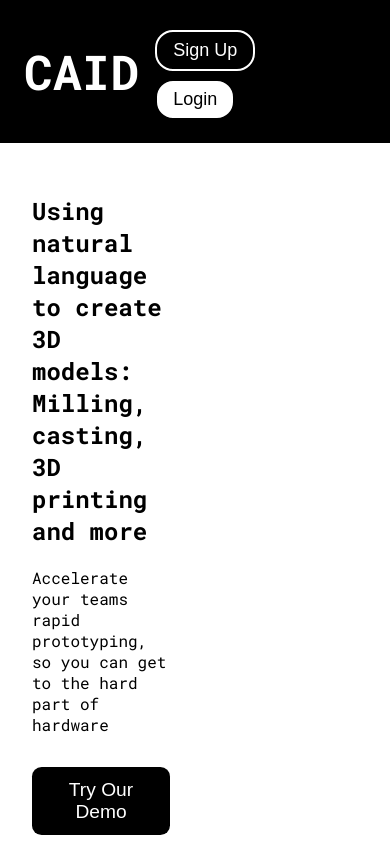
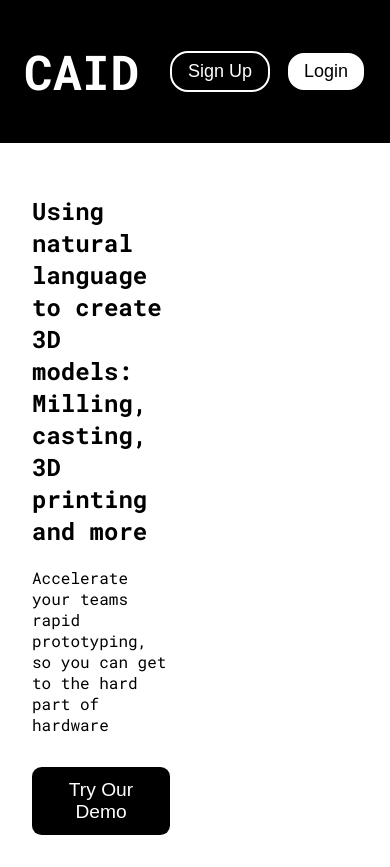
Before and after one commit to areddy2022/caid, a plain HTML site: page index.html in a window 390 px wide. Drawn offline with Linux system fonts and the light colour scheme; some packages are replaced by stand-ins of ours; a script that the page names is missing.

Commit message:
Fix sign up and login display on mobile devices

```diff
--- a/index.html
+++ b/index.html
@@ -14,7 +14,7 @@
     <header>
         <nav>
             <h1>CAID</h1>
-            <div>
+            <div class="enter-options">
                 <button class="sign-up">Sign Up</button>
                 <button class="login">Login</button>
             </div>
--- a/style.css
+++ b/style.css
@@ -28,6 +28,10 @@ button.login {
   border-radius: 1em;
   border: 2px solid black;
   transition: 0.5s;
+}
+
+.enter-options {
+  display: flex;
 }
 
 button.login:hover {
```
